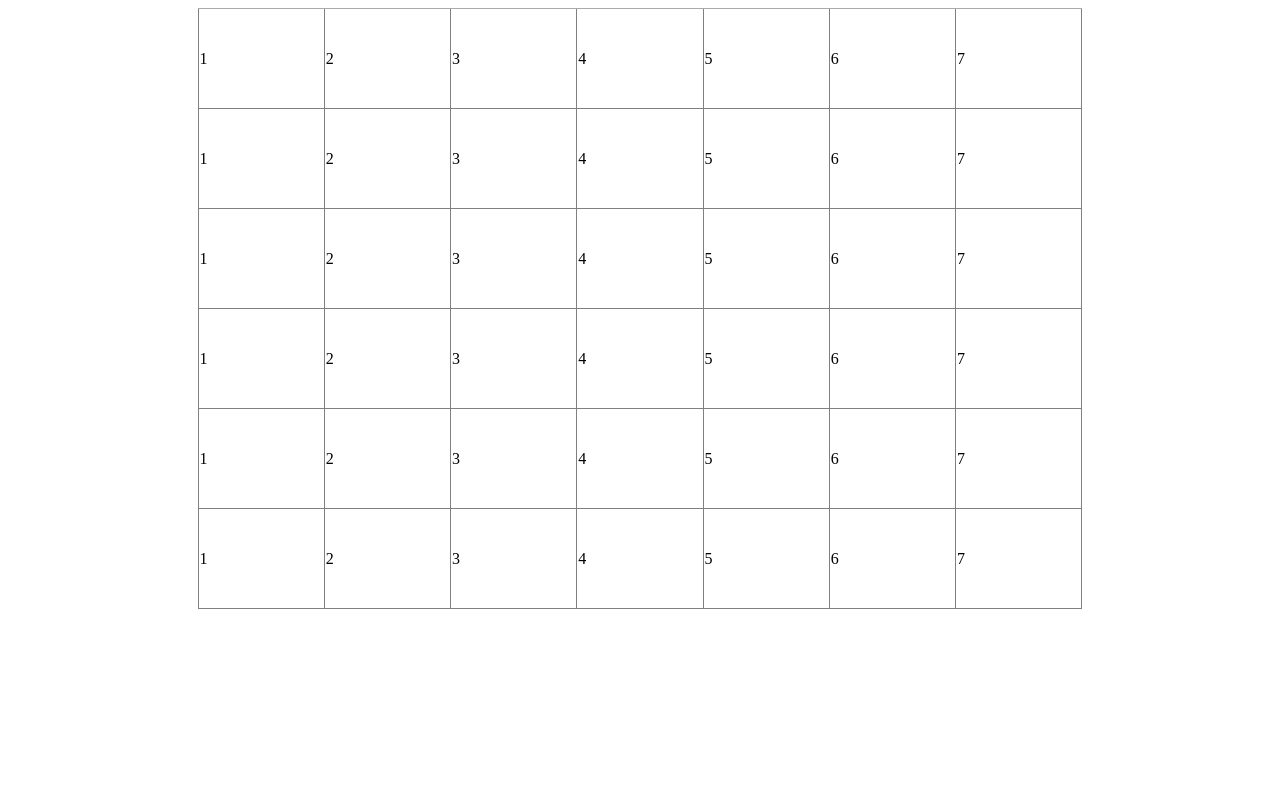
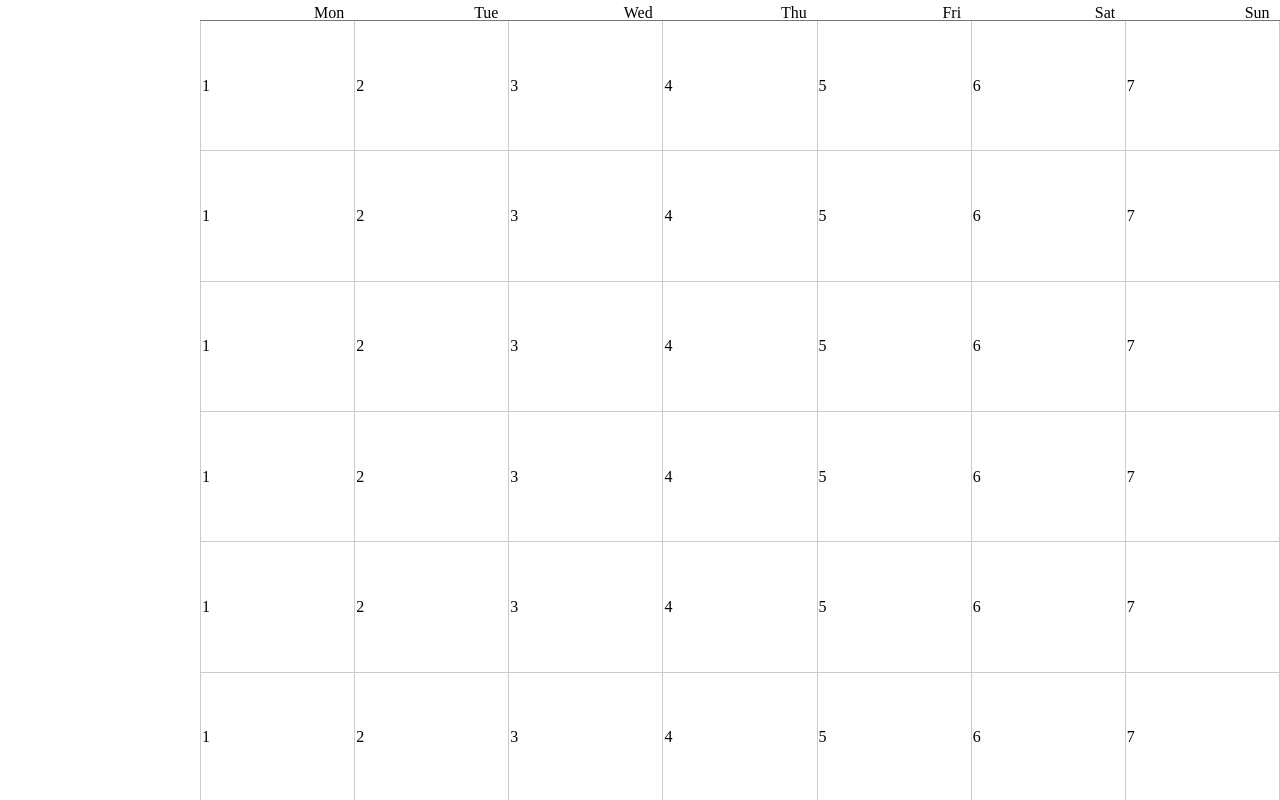
Before and after one commit to DimaRGB/DimaRGB.github.io, a website: page index.html in a window 1280 px wide. Drawn offline with nearby package versions, Linux system fonts and the light colour scheme; some packages are replaced by stand-ins of ours; a script that the page names is missing.

Commit message:
add resize and scroll event

```diff
--- a/index.html
+++ b/index.html
@@ -7,6 +7,7 @@
     <link rel="stylesheet" href="bower_components/angular/angular-csp.css" />
 
     <!-- app styles -->
+    <link rel="stylesheet" href="styles/app.css" />
     <link rel="stylesheet" href="styles/calendar.css" />
 </head>
 <body ng-app="calendarApp">
@@ -16,10 +17,10 @@
 
     <!-- vendor scripts -->
     <script src="bower_components/angular/angular.min.js"></script>
-    <script src="bower_components/angular-vs-repeat/src/angular-vs-repeat.min.js"></script>
 
     <!-- app scripts -->
     <script src="scripts/app.js"></script>
     <script src="scripts/controllers/calendar.js"></script>
+    <script src="scripts/directives/calendar.js"></script>
 </body>
 </html>
--- /dev/null
+++ b/scripts/directives/calendar.js
@@ -0,0 +1,38 @@
+'use strict';
+
+angular.module('calendarApp').directive('calendar', ['$window', '$timeout', function ($window, $timeout) {
+    return {
+        restrict: 'C',
+        link: function (scope, element, params) {
+
+            const weekN = 6;
+            var calendarViewport = element[0].getElementsByClassName('calendar__viewport')[0];
+            var calendarTable = element[0].getElementsByClassName('calendar__table')[0];
+
+            var lastScrollTop = calendarViewport.scrollTop;
+            calendarViewport.onscroll = function (event) {
+                if( lastScrollTop > calendarViewport.scrollTop ) {
+                    // up
+                    console.log('up');
+                } else {
+                    // down
+                    console.log('down');
+                }
+                lastScrollTop = calendarViewport.scrollTop;
+            };
+
+
+            // on window resize
+            $window.onresize = function () {
+                var tableTrs = calendarTable.getElementsByTagName('tr');
+                console.log(calendarViewport.clientHeight);
+                var trHeight = (calendarViewport.clientHeight + weekN / 2) / weekN;
+                for( var i = 0; i < tableTrs.length; i++ ) {
+                    tableTrs[i].style.height = trHeight + 'px';
+                }
+            };
+            $timeout($window.onresize);
+
+        }
+    };
+}]);
--- /dev/null
+++ b/styles/app.css
@@ -0,0 +1,9 @@
+html, body, .container {
+    margin: 0;
+    padding: 0;
+    display: block;
+    height: 100%;
+    min-height: 300px;
+    width: 100%;
+    position: relative;
+}
--- a/styles/calendar.css
+++ b/styles/calendar.css
@@ -1,20 +1,49 @@
 .calendar {
-    border-top: 1px solid darkgrey;
-    width: 70%;
-    margin: 0 15%;
-    height: 600px;
+    position: absolute;
+    top: 0;
+    right: 0;
+    bottom: 0;
+    left: 200px;
+}
+
+.calendar__inner {
+    position: relative;
+    width: 100%;
+    height: 100%;
+}
+
+.calendar__header div {
+    display: inline-block;
+    padding: 4px 10px;
+    box-sizing: border-box;
+    width: 14.28%;
+    float: left;
+    text-align: right;
+}
+
+.calendar__viewport {
+    position: absolute;
+    border-top: 1px solid #777;
+    top: 20px;
+    right: 0;
+    bottom: 0;
+    left: 0;
+    clear: both;
     overflow: auto;
 }
 
+.calendar__viewport::-webkit-scrollbar {
+    width: 0;
+}
+
 .calendar__table {
+    width: 100%;
     border-collapse: collapse;
-    width: 100%;
     position: relative;
     top: -1px;
 }
 
 .calendar__table td {
-    border: 1px solid grey;
-    height: 100px;
+    border: 1px solid #ccc;
     box-sizing: border-box;
 }
--- a/views/calendar.html
+++ b/views/calendar.html
@@ -1,7 +1,14 @@
 <div class="calendar">
-    <table class="calendar__header">
-
-    </table>
+    <div class="calendar__inner">
+        <div class="calendar__header">
+            <div>Mon</div>
+            <div>Tue</div>
+            <div>Wed</div>
+            <div>Thu</div>
+            <div>Fri</div>
+            <div>Sat</div>
+            <div>Sun</div>
+        </div>
         <div class="calendar__viewport">
             <table class="calendar__table">
                 <tr ng-repeat="row in rows track by $index">
@@ -12,3 +19,4 @@
             </table>
         </div>
     </div>
+</div>
```
Lines whose indentation alone changed are shown as unchanged.
